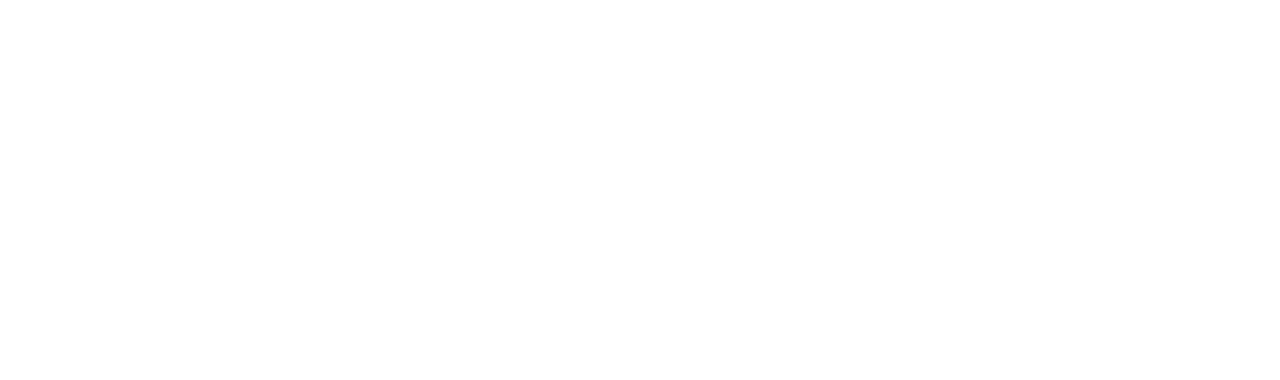
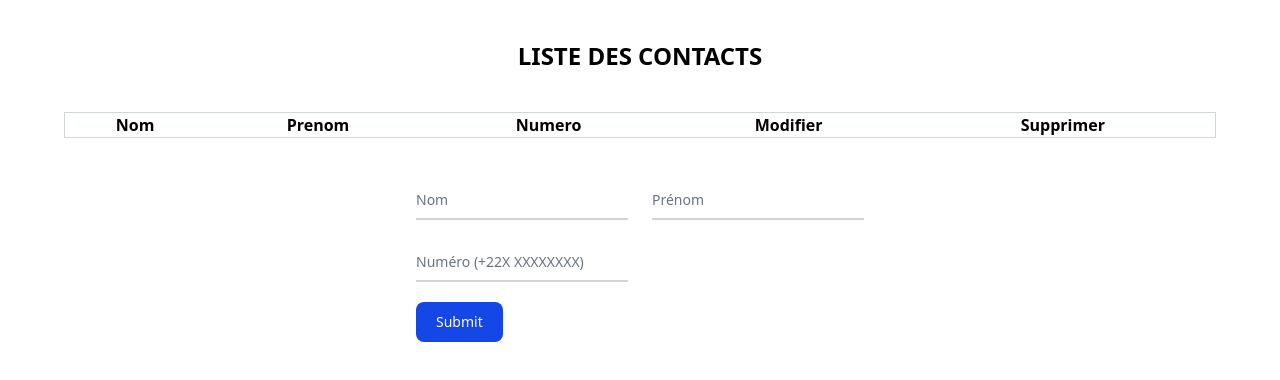
Before and after one commit to R1wen/contact_manager_postgres, a plain HTML site: page frontend/index.html in a window 1280 px wide. Drawn offline with nearby package versions, Linux system fonts and the light colour scheme.

Commit message:
feat(index):interface minim

```diff
--- a/frontend/index.html
+++ b/frontend/index.html
@@ -1,13 +1,92 @@
 <!DOCTYPE html>
 <html lang="en">
-<head>
-    <meta charset="UTF-8">
-    <meta name="viewport" content="width=device-width, initial-scale=1.0">
+  <head>
+    <meta charset="UTF-8" />
+    <meta name="viewport" content="width=device-width, initial-scale=1.0" />
     <script src="https://cdn.jsdelivr.net/npm/@tailwindcss/browser@4"></script>
     <title>Contact Manager</title>
-</head>
-<body>
+  </head>
+  <body>
+    <div class="list flex flex-col justify-center items-center">
+      <h1 class="flex justify-center m-10 font-bold text-2xl">
+        LISTE DES CONTACTS
+      </h1>
+      <table class="table-auto w-[90%] border border-gray-300 rounded-lg">
+        <thead>
+          <tr>
+            <th>Nom</th>
+            <th>Prenom</th>
+            <th>Numero</th>
+            <th>Modifier</th>
+            <th>Supprimer</th>
+          </tr>
+        </thead>
+        <tbody>
+          <tr></tr>
+        </tbody>
+      </table>
+    </div>
+    <div class="mt-10">
+      <form class="max-w-md mx-auto ">
+        <div class="grid md:grid-cols-2 md:gap-6">
+          <div class="relative z-0 w-full mb-5 group">
+            <input
+              type="text"
+              name="nom"
+              id="nom"
+              class="block py-2.5 px-0 w-full text-sm text-gray-900 bg-transparent border-0 border-b-2 border-gray-300 appearance-none dark:border-gray-600 dark:focus:border-blue-500 focus:outline-none focus:ring-0 focus:border-blue-600 peer"
+              placeholder=" "
+              required
+            />
+            <label
+              for="last_name"
+              class="peer-focus:font-medium absolute text-sm text-gray-500 dark:text-gray-400 duration-300 transform -translate-y-6 scale-75 top-3 -z-10 origin-[0] peer-focus:start-0 rtl:peer-focus:translate-x-1/4 peer-focus:text-blue-600 peer-focus:dark:text-blue-500 peer-placeholder-shown:scale-100 peer-placeholder-shown:translate-y-0 peer-focus:scale-75 peer-focus:-translate-y-6"
+              >Nom</label
+            >
+          </div>
+          <div class="relative z-0 w-full mb-5 group">
+            <input
+              type="text"
+              name="prenom"
+              id="prenom"
+              class="block py-2.5 px-0 w-full text-sm text-gray-900 bg-transparent border-0 border-b-2 border-gray-300 appearance-none dark:border-gray-600 dark:focus:border-blue-500 focus:outline-none focus:ring-0 focus:border-blue-600 peer"
+              placeholder=" "
+              required
+            />
+            <label
+              for="first_name"
+              class="peer-focus:font-medium absolute text-sm text-gray-500 dark:text-gray-400 duration-300 transform -translate-y-6 scale-75 top-3 -z-10 origin-[0] peer-focus:start-0 rtl:peer-focus:translate-x-1/4 peer-focus:text-blue-600 peer-focus:dark:text-blue-500 peer-placeholder-shown:scale-100 peer-placeholder-shown:translate-y-0 peer-focus:scale-75 peer-focus:-translate-y-6"
+              >Prénom</label
+            >
+          </div>
+        </div>
+        <div class="grid md:grid-cols-2 md:gap-6">
+          <div class="relative z-0 w-full mb-5 group">
+            <input
+              type="tel"
+              pattern="\+[0-9]{3} [0-9]{7}"
+              name="telephone"
+              id="telephone"
+              class="block py-2.5 px-0 w-full text-sm text-gray-900 bg-transparent border-0 border-b-2 border-gray-300 appearance-none dark:border-gray-600 dark:focus:border-blue-500 focus:outline-none focus:ring-0 focus:border-blue-600 peer"
+              placeholder=" "
+              required
+            />
+            <label
+              for="phone"
+              class="peer-focus:font-medium absolute text-sm text-gray-500 dark:text-gray-400 duration-300 transform -translate-y-6 scale-75 top-3 -z-10 origin-[0] peer-focus:start-0 rtl:peer-focus:translate-x-1/4 peer-focus:text-blue-600 peer-focus:dark:text-blue-500 peer-placeholder-shown:scale-100 peer-placeholder-shown:translate-y-0 peer-focus:scale-75 peer-focus:-translate-y-6"
+              >Numéro (+22X XXXXXXXX)</label
+            >
+          </div>
+        </div>
+        <button
+          type="submit"
+          class="text-white bg-blue-700 hover:bg-blue-800 focus:ring-4 focus:outline-none focus:ring-blue-300 font-medium rounded-lg text-sm w-full sm:w-auto px-5 py-2.5 text-center dark:bg-blue-600 dark:hover:bg-blue-700 dark:focus:ring-blue-800"
+        >
+          Submit
+        </button>
+      </form>
+    </div>
 
     <script src="script.js"></script>
-</body>
+  </body>
 </html>
```
